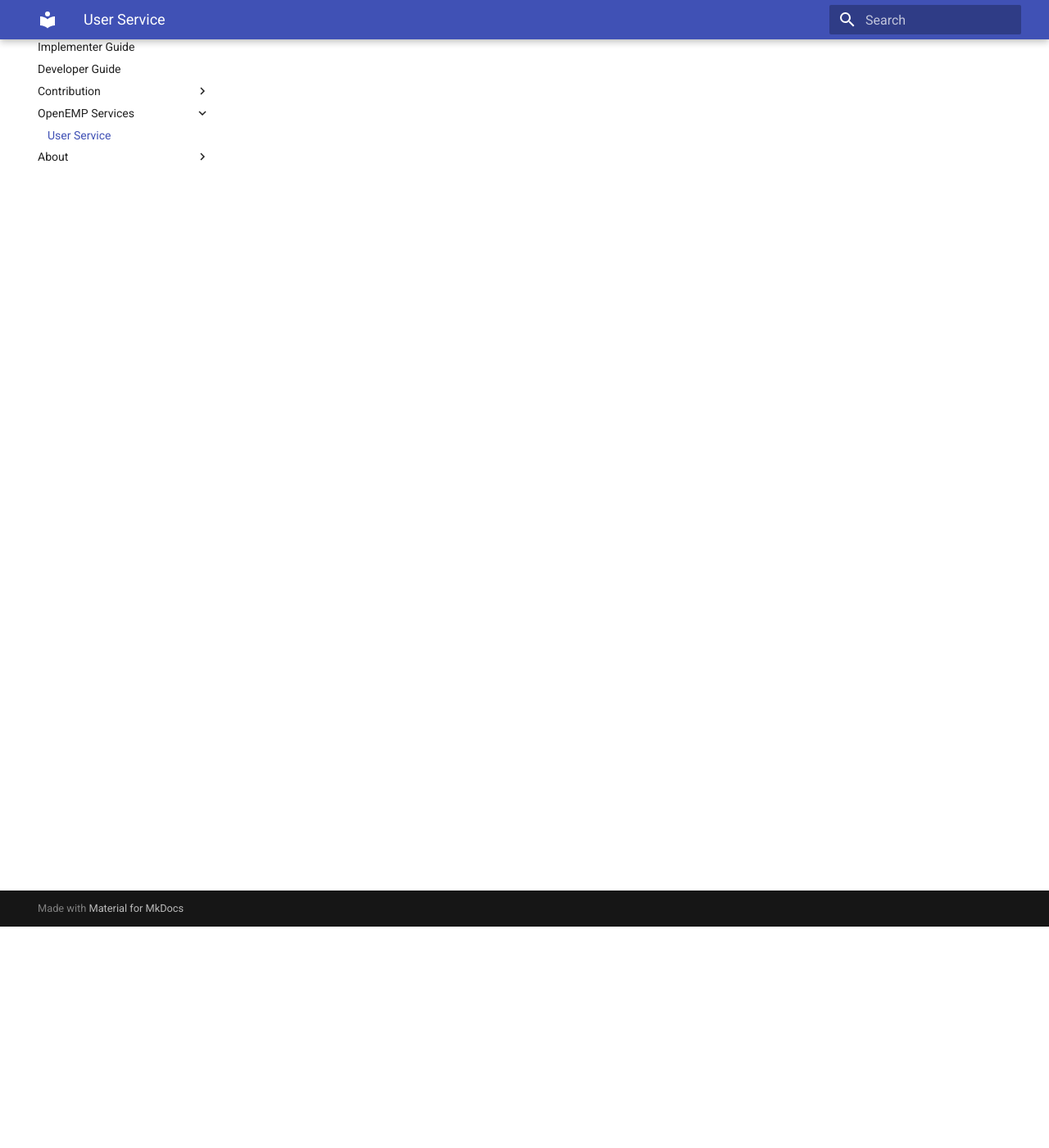
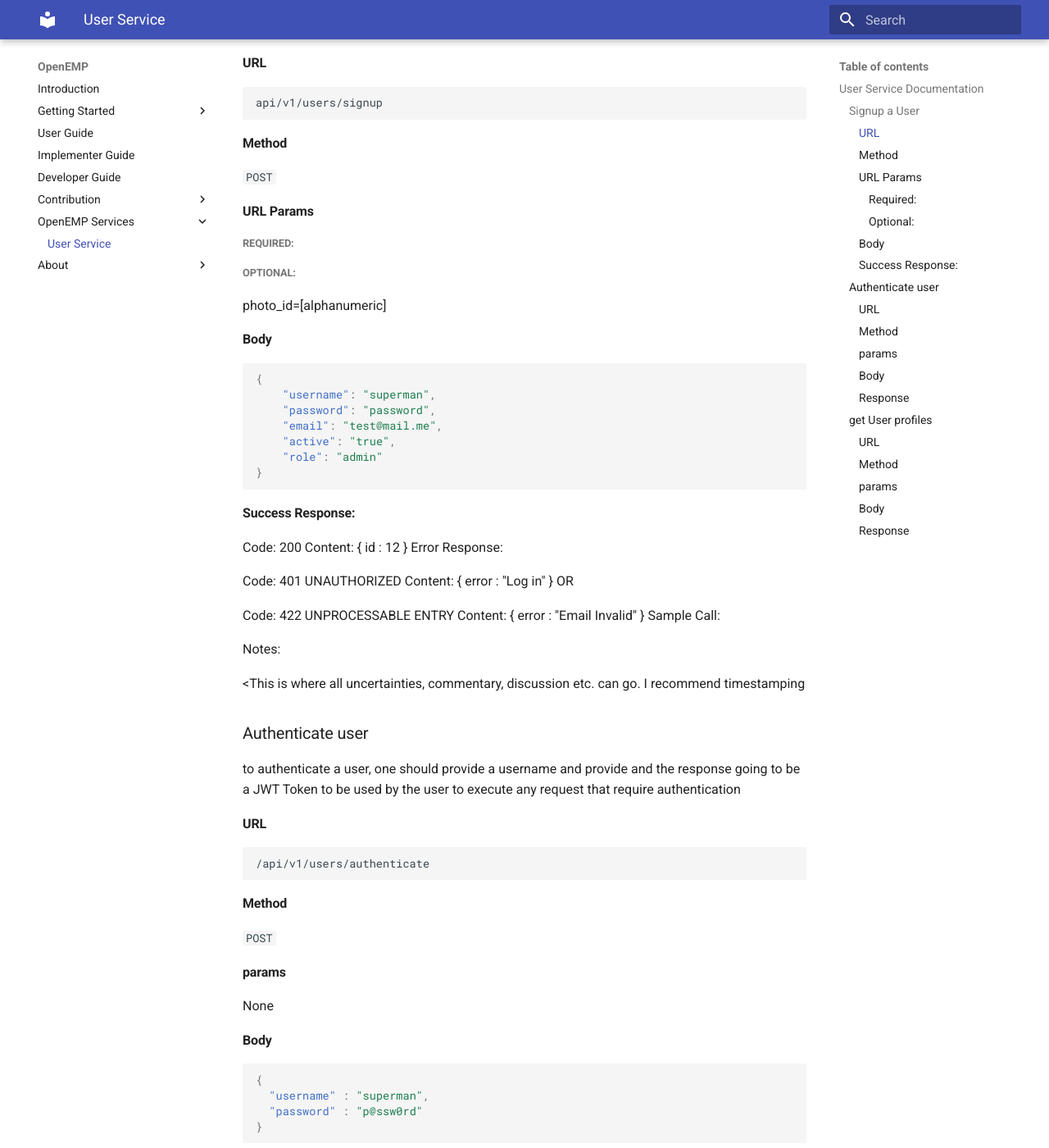
Before and after one commit to openemp/openemp-documentation, an MkDocs documentation site: the page built from docs/services/users.md, in a window 1280 px wide and 1400 px high, scrolled down 270 px. Shown: the whole window at 82% size. Built offline with MkDocs 1.6.1 and Material for MkDocs 9.7.7, drawn with Linux system fonts in a browser that asks for light colours; some of the changed text lies outside the part shown.

Commit message:
Add user API documentation

````diff
--- a/docs/services/users.md
+++ b/docs/services/users.md
@@ -1 +1,123 @@
-### User Service Documentation
+## User Service Documentation
+**Title**
+<Additional information about your API call. Try to use verbs that match both request type (fetching vs modifying) and plurality (one vs multiple).>
+
+### Signup a User
+
+#### URL
+
+```
+api/v1/users/signup
+```
+
+#### Method
+
+`POST`
+
+
+
+#### URL Params
+
+<If URL params exist, specify them in accordance with name mentioned in URL section. Separate into optional and required. Document data constraints.>
+
+##### Required:
+
+
+##### Optional:
+
+photo_id=[alphanumeric]
+
+#### Body
+```json
+{
+	"username": "superman",
+	"password": "password",
+	"email": "test@mail.me",
+	"active": "true",
+	"role": "admin"
+}
+```
+
+
+#### Success Response:
+
+<What should the status code be on success and is there any returned data? This is useful when people need to to know what their callbacks should expect!>
+
+Code: 200
+Content: { id : 12 }
+Error Response:
+
+<Most endpoints will have many ways they can fail. From unauthorized access, to wrongful parameters etc. All of those should be liste d here. It might seem repetitive, but it helps prevent assumptions from being made where they should be.>
+
+Code: 401 UNAUTHORIZED
+Content: { error : "Log in" }
+OR
+
+Code: 422 UNPROCESSABLE ENTRY
+Content: { error : "Email Invalid" }
+Sample Call:
+
+<Just a sample call to your endpoint in a runnable format ($.ajax call or a curl request) - this makes life easier and more predictable.>
+
+Notes:
+
+<This is where all uncertainties, commentary, discussion etc. can go. I recommend timestamping
+
+### Authenticate user
+to authenticate a user, one should provide a username and provide and the response going to be a JWT Token to be used by the user to execute any request that require authentication
+
+#### URL
+```
+/api/v1/users/authenticate
+```
+#### Method
+` POST `
+
+#### params
+ None
+#### Body
+```json
+{
+  "username" : "superman",
+  "password" : "p@ssw0rd"
+}
+```
+#### Response
+sucess: 200
+content:
+```json
+{
+  "JWT" : "Bearer eyJhbGciOiJIUzI1NiIsInR5cCI6IkpXVCJ9.eyJzdWIiOiIxMjM0NTY3ODkwIiwibmFtZSI6IkpvaG4gRG9lIiwiaWF0IjoxNTE2MjM5MDIyfQ.SflKxwRJSMeKKF2QT4fwpMeJf36POk6yJV_adQssw5c"
+}
+```
+
+
+### get User profiles
+
+#### URL
+```
+/api/v1/users/{uuid}/profiles
+```
+#### Method
+`GET`
+####  params
+uuid -> User UUID **Required**
+#### Body
+ None
+#### Response
+content
+```json
+{
+  "username": "username",
+  profiles: [
+    {
+      "uuid": "a2bf2e8c-4972-4bdc-b80b-5d81ba0bdfb3",
+      "type": "student"
+    },
+    {
+      "uuid": "f0bbc44a-54f5-4925-886a-d71889583262",
+      "type": "assistant"
+    }
+  ]
+}
+```
--- a/mkdocs.yml
+++ b/mkdocs.yml
@@ -8,6 +8,8 @@ theme:
   favicon: assets/favicon.png
 markdown_extensions:
   - codehilite
+  - toc:
+      baselevel: 1
 nav:
   - Introduction: 'index.md'
   - Getting Started:
````
Also changed, not shown: docs/index.md (+1 -1 lines).
